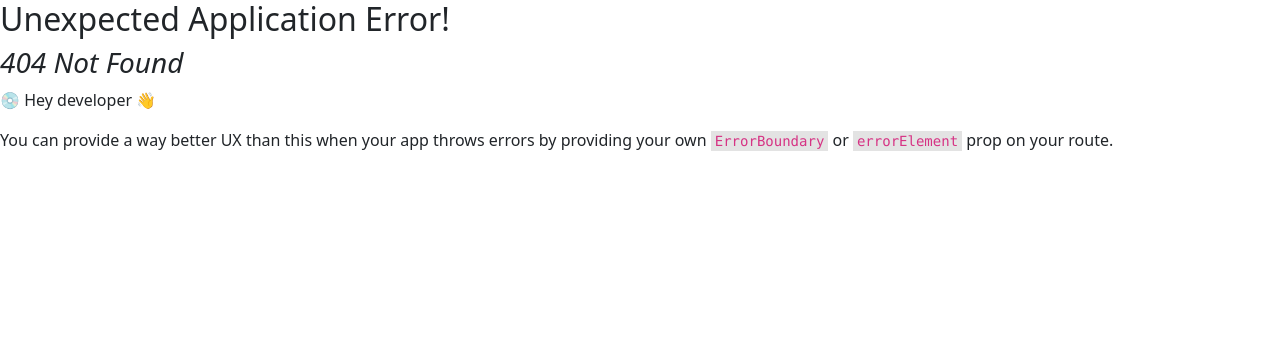
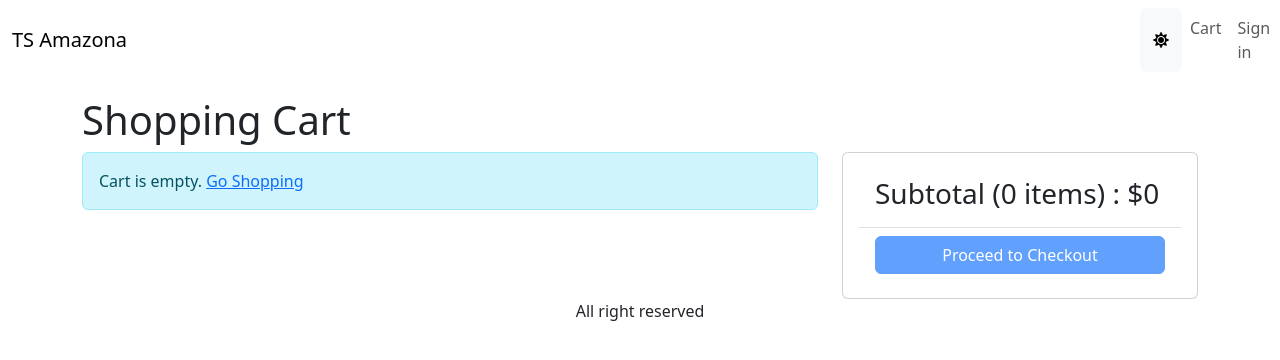
Before and after one commit to IlliaKinskyi/amazona, a React (Vite) app in the folder frontend/: page /cart in a window 1280 px wide. Before the commit this address had no page. Shown: the top 360 px of the page. Built offline with nearby package versions, Linux system fonts and the light colour scheme.

Commit message:
Create Cart Page

```diff
--- a/frontend/src/index.css
+++ b/frontend/src/index.css
@@ -25,3 +25,7 @@
 img.large {
   max-width: 100%;
 }
+
+img.thumbnail {
+  height: 80px;
+}
--- a/frontend/src/main.tsx
+++ b/frontend/src/main.tsx
@@ -10,6 +10,7 @@
 import { QueryClient, QueryClientProvider } from '@tanstack/react-query';
 import { ReactQueryDevtools } from '@tanstack/react-query-devtools';
 import { StoreProvider } from './Store.tsx';
+import CartPage from './pages/CartPage.tsx';
 
 const router = createBrowserRouter([
   {
@@ -18,6 +19,7 @@
     children: [
       { index: true, element: <HomePage /> },
       { path: 'product/:slug', element: <ProductPage /> },
+      { path: 'cart', element: <CartPage /> },
     ],
   },
 ]);
--- /dev/null
+++ b/frontend/src/pages/CartPage.tsx
@@ -0,0 +1,115 @@
+import { Link, useNavigate } from 'react-router-dom';
+import { Store } from '../Store';
+import { useContext } from 'react';
+import { CartItem } from '../types/Cart';
+import { toast } from 'react-toastify';
+import { Helmet } from 'react-helmet-async';
+import { Button, Card, Col, ListGroup, Row } from 'react-bootstrap';
+import MessageBox from '../components/MessageBox';
+
+export default function CartPage() {
+  const navigate = useNavigate();
+
+  const {
+    state: {
+      mode,
+      cart: { cartItems },
+    },
+    dispatch,
+  } = useContext(Store);
+
+  const updateCartHandler = async (item: CartItem, quantity: number) => {
+    if (item.countInStock < quantity) {
+      toast.warn('Sorry. Product is out to stock');
+      return;
+    }
+    dispatch({
+      type: 'CART_ADD_ITEM',
+      payload: { ...item, quantity },
+    });
+  };
+
+  const checkoutHandler = () => {
+    navigate('/signin?redirect=/shipping');
+  };
+
+  return (
+    <div>
+      <Helmet>
+        <title>Shopping Cart</title>
+      </Helmet>
+      <h1>Shopping Cart</h1>
+      <Row>
+        <Col md={8}>
+          {cartItems.length === 0 ? (
+            <MessageBox>
+              Cart is empty. <Link to="/">Go Shopping</Link>
+            </MessageBox>
+          ) : (
+            <ListGroup>
+              {cartItems.map((item: CartItem) => (
+                <ListGroup.Item key={item._id}>
+                  <Row className="align-items-center">
+                    <Col md={4}>
+                      <img
+                        src={item.image}
+                        alt={item.name}
+                        className="img-fluid rounded thumbnail"></img>{' '}
+                      <Link to={`/product/${item.slug}`}>{item.name}</Link>
+                    </Col>
+                    <Col md={3}>
+                      <Button
+                        onClick={() => updateCartHandler(item, item.quantity - 1)}
+                        variant={mode}
+                        disabled={item.quantity === 1}>
+                        <i className="fas fa-minus-circle"></i>
+                      </Button>{' '}
+                      <span>{item.quantity} </span>
+                      <Button
+                        variant={mode}
+                        onClick={() => updateCartHandler(item, item.quantity + 1)}
+                        disabled={item.quantity === item.countInStock}>
+                        <i className="fas fa-plus-circle"></i>
+                      </Button>
+                    </Col>
+                    <Col md={3}>${item.price}</Col>
+                    <Col md={2}>
+                      <Button variant={mode}>
+                        <i className="fas fa-trash"></i>
+                      </Button>
+                    </Col>
+                  </Row>
+                </ListGroup.Item>
+              ))}
+            </ListGroup>
+          )}
+        </Col>
+        <Col md={4}>
+          <Card>
+            <Card.Body>
+              <ListGroup variant="flush">
+                <ListGroup.Item>
+                  <h3>
+                    Subtotal ({cartItems.reduce((a, c) => a + c.quantity, 0)} items) : $
+                    {cartItems.reduce((a, c) => a + c.price * c.quantity, 0)}
+                  </h3>
+                </ListGroup.Item>
+                <ListGroup.Item>
+                  <div className="d-grid">
+                    <Button
+                      type="button"
+                      variant="primary"
+                      onClick={checkoutHandler}
+                      disabled={cartItems.length === 0}>
+                      Proceed to Checkout
+                    </Button>
+                  </div>
+                </ListGroup.Item>
+              </ListGroup>
+            </Card.Body>
+          </Card>
+        </Col>
+      </Row>
+    </div>
+  );
+}
```
